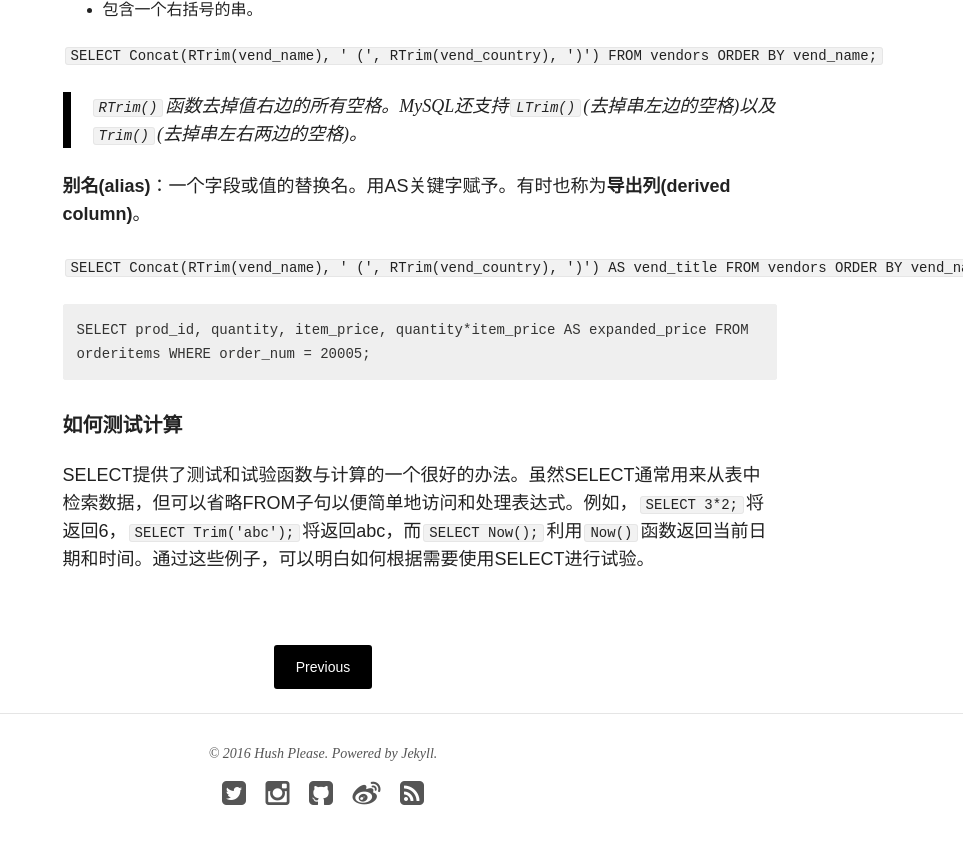
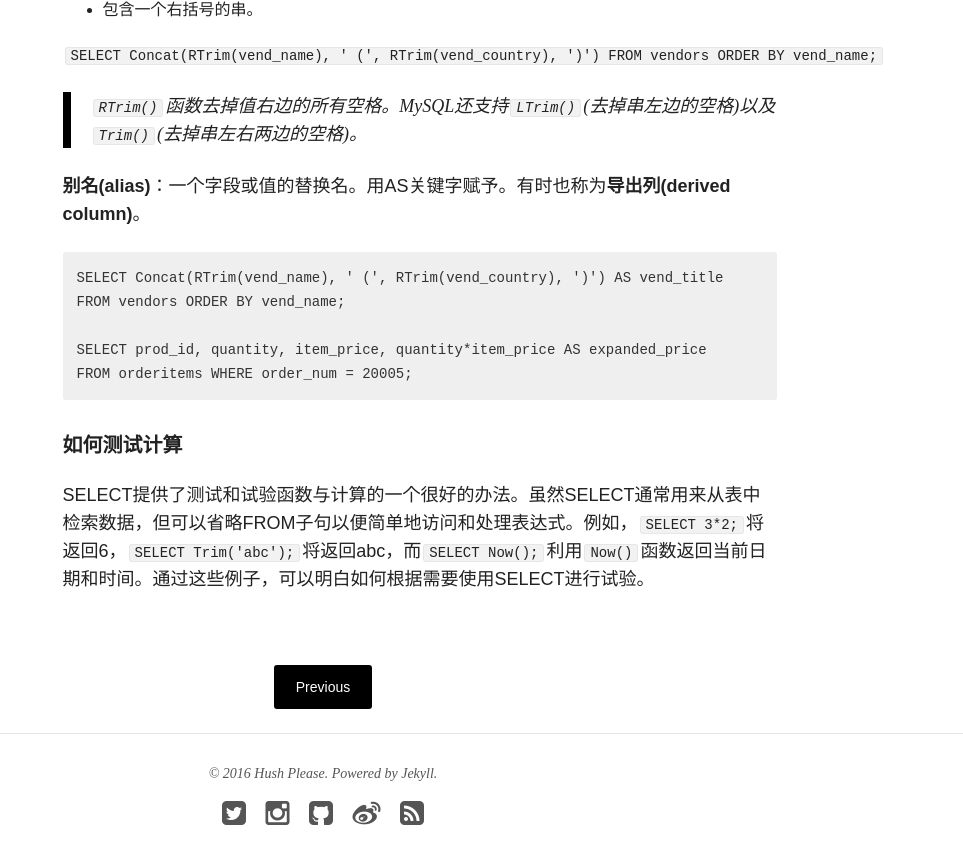
Before and after one commit to hushPlease/hushPlease.github.io, a Jekyll site: the page built from _posts/blog/2016-07-20-mysql-crash-course-take-down.md, in a window 1280 px wide and 900 px high, scrolled down 10895 px. Shown: the top 864 px of the window, without its empty margins (317-1280 px from the left). Built offline with Jekyll 4.4.1, drawn with Linux system fonts in a browser that asks for light colours; nearby versions of some CDN libraries.

```diff
--- a/_posts/blog/2016-07-20-mysql-crash-course-take-down.md
+++ b/_posts/blog/2016-07-20-mysql-crash-course-take-down.md
@@ -327,10 +327,11 @@ share: true
 
 **别名(alias)**：一个字段或值的替换名。用AS关键字赋予。有时也称为**导出列(derived column)**。
 
-`SELECT Concat(RTrim(vend_name), ' (', RTrim(vend_country), ')') AS vend_title FROM vendors ORDER BY vend_name;`
+    SELECT Concat(RTrim(vend_name), ' (', RTrim(vend_country), ')') AS vend_title
+    FROM vendors ORDER BY vend_name;
 
-    SELECT prod_id, quantity, item_price, quantity*item_price AS expanded_price FROM
-    orderitems WHERE order_num = 20005;
+    SELECT prod_id, quantity, item_price, quantity*item_price AS expanded_price
+    FROM orderitems WHERE order_num = 20005;
 
 ##### 如何测试计算
 
```
